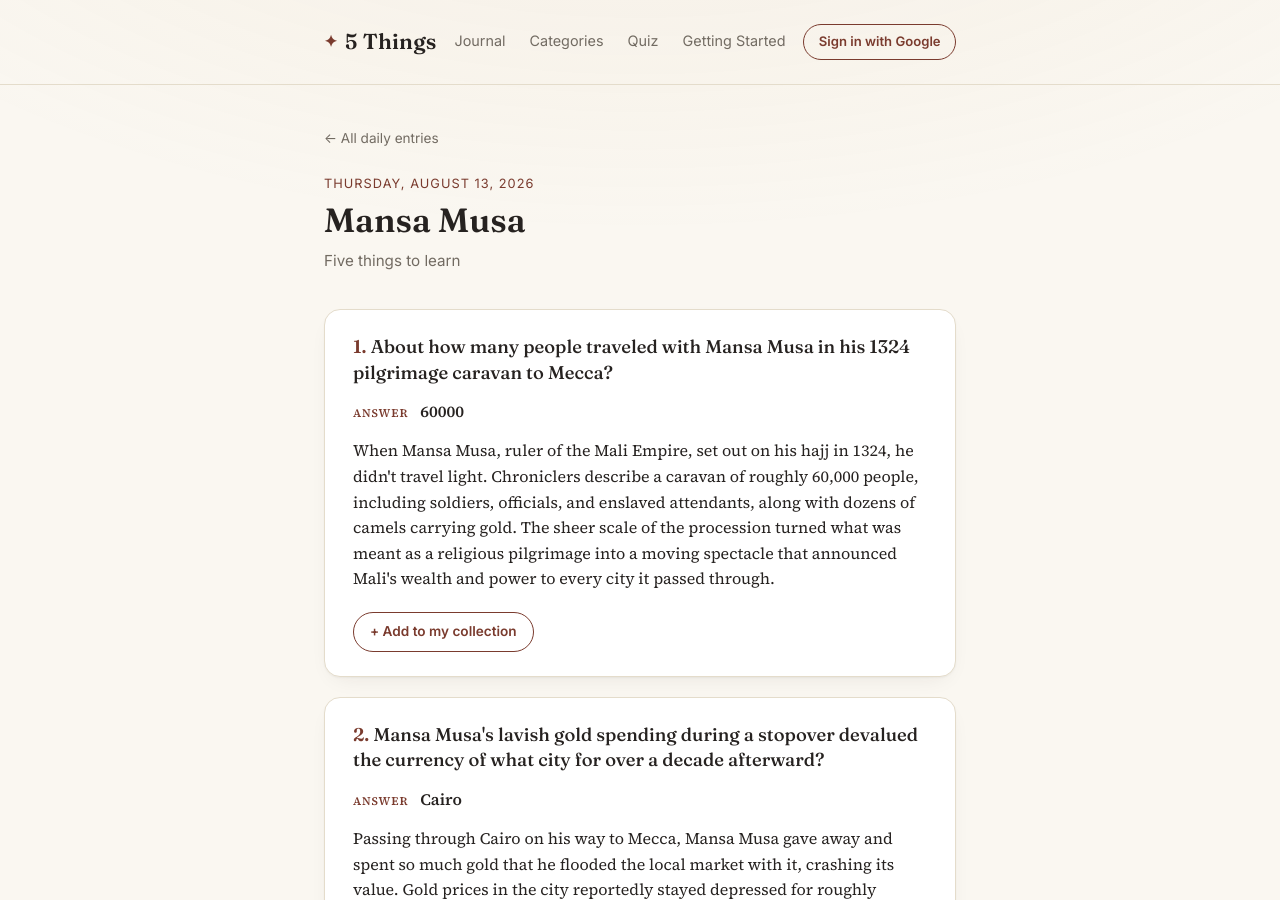
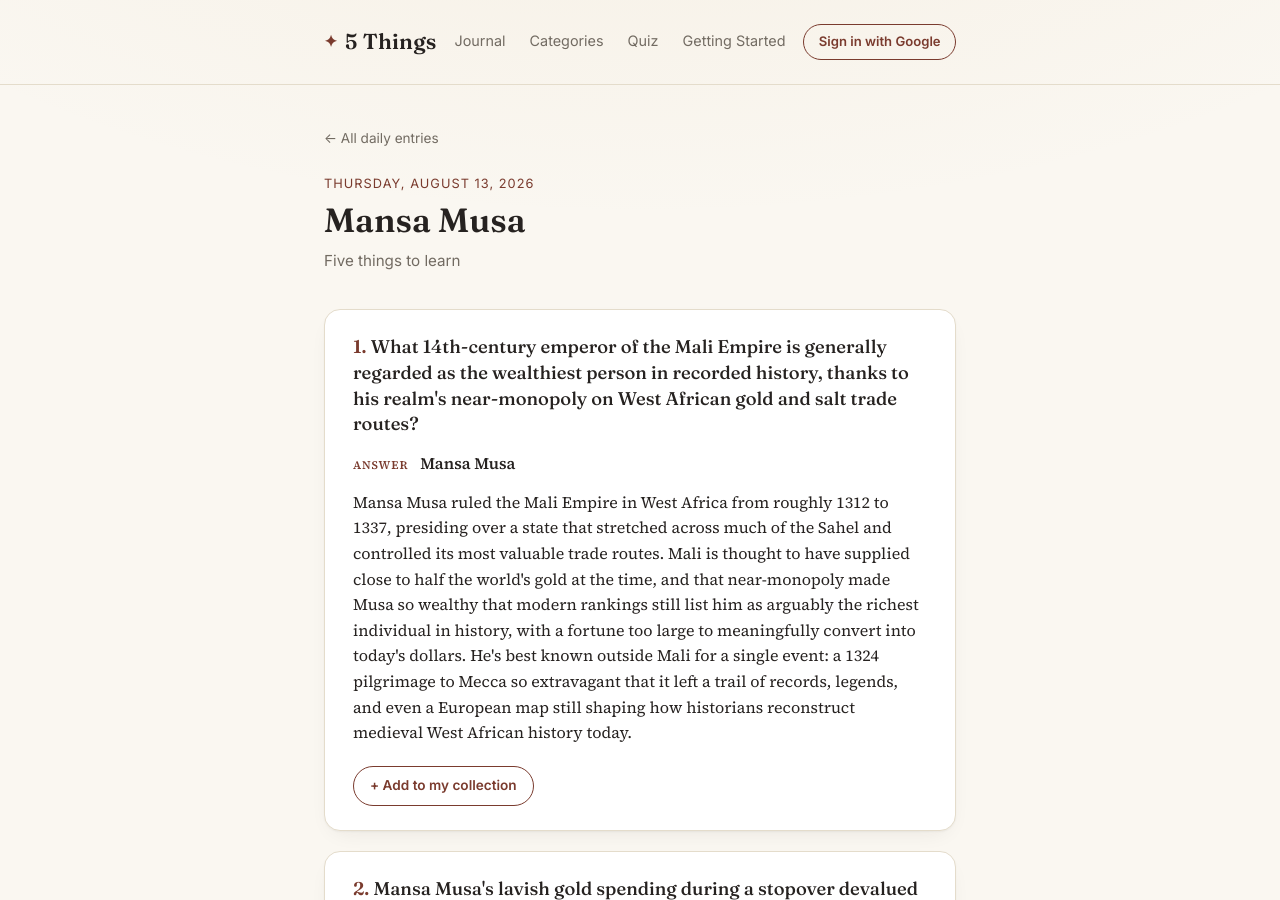
Before and after one commit to msiebert/five-things, a Jekyll site: the page built from daily/2026-08-13/index.md, in a window 1280 px wide and 900 px high. Built offline with Jekyll 4.4.1, drawn with Linux system fonts in a browser that asks for light colours; comment, search, counter and statistics services are not loaded.

Commit message:
Regenerate 2026-08-13 Mansa Musa entry with a grounding fact
Applies the new daily-fact-generation grounding-fact step retroactively:
fact 1 now identifies who Mansa Musa was instead of leading with the
pilgrimage caravan size, so the day's other facts have context to build on.

Co-Authored-By: Claude Sonnet 5 <noreply@anthropic.com>

```diff
--- a/daily/2026-08-13/index.md
+++ b/daily/2026-08-13/index.md
@@ -6,17 +6,21 @@ date: 2026-08-13
 topic: "Mansa Musa"
 facts:
   - id: "2026-08-13-1"
-    question: "About how many people traveled with Mansa Musa in his 1324 pilgrimage caravan to Mecca?"
-    answer: "60000"
+    question: "What 14th-century emperor of the Mali Empire is generally regarded as the wealthiest person in recorded history, thanks to his realm's near-monopoly on West African gold and salt trade routes?"
+    answer: "Mansa Musa"
     topic: famous-people
     explanation: >-
-      When Mansa Musa, ruler of the Mali Empire, set out on his hajj in
-      1324, he didn't travel light. Chroniclers describe a caravan of
-      roughly 60,000 people, including soldiers, officials, and enslaved
-      attendants, along with dozens of camels carrying gold. The sheer
-      scale of the procession turned what was meant as a religious
-      pilgrimage into a moving spectacle that announced Mali's wealth and
-      power to every city it passed through.
+      Mansa Musa ruled the Mali Empire in West Africa from roughly 1312 to
+      1337, presiding over a state that stretched across much of the Sahel
+      and controlled its most valuable trade routes. Mali is thought to
+      have supplied close to half the world's gold at the time, and that
+      near-monopoly made Musa so wealthy that modern rankings still list
+      him as arguably the richest individual in history, with a fortune
+      too large to meaningfully convert into today's dollars. He's best
+      known outside Mali for a single event: a 1324 pilgrimage to Mecca so
+      extravagant that it left a trail of records, legends, and even a
+      European map still shaping how historians reconstruct medieval West
+      African history today.
   - id: "2026-08-13-2"
     question: "Mansa Musa's lavish gold spending during a stopover devalued the currency of what city for over a decade afterward?"
     answer: "Cairo"
```
Also changed, not shown: 1 other file.
